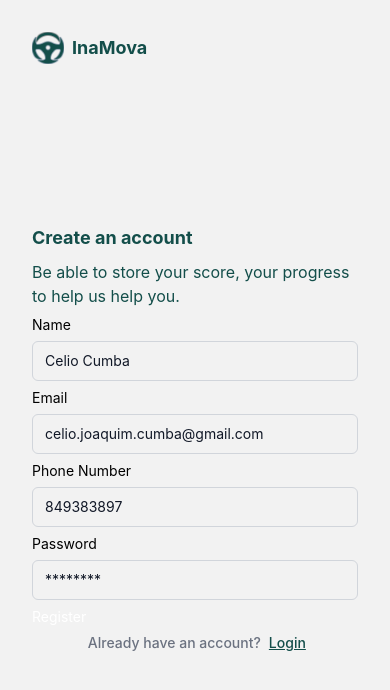
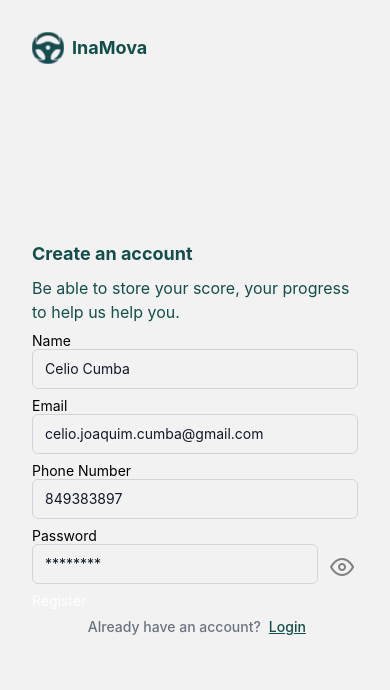
Before and after one commit to CelioJoaquimCumba/InaMova, a React Native app: screen /Register in a window 390 px wide. Shown: the top 690 px of the page. Built offline with nearby package versions, Linux system fonts and the light colour scheme.

Commit message:
feat: add show and hide password

```diff
--- a/src/components/atoms/Input.tsx
+++ b/src/components/atoms/Input.tsx
@@ -1,8 +1,8 @@
 import * as React from "react"
 
 import { cn } from "../../lib/utils"
-import { Text, TextInput, TextInputProps, View } from "react-native"
-
+import { Text, TextInput, TextInputProps, TouchableOpacity, View } from "react-native"
+import { Feather } from "@expo/vector-icons"
 export interface InputProps
   extends TextInputProps {
     label: string
@@ -14,13 +14,21 @@ export interface InputProps
 
 const Input = React.forwardRef<HTMLInputElement, InputProps>(
   ({ className, type, label, hint, isInvalid,value,onChangeText, ...props }, ref) => {
+    const [visible, setVisible] = React.useState(type!=="password")
+
+    const toggleVisible = () => {
+      setVisible(!visible)
+    }
     return (
         <View className="w-full space-y-2 ">
+            <View className="flex">
             <Text>{label}</Text>
+              <View className="flex flex-row items-end space-x-2">
                 <TextInput
-              secureTextEntry={type === "password"}
+                  autoCapitalize="none"
+                  secureTextEntry={!visible}
                   className={cn(
-                `flex h-10 w-full rounded-md  px-3 py-2 ring-offset-4 file:border-0 file:bg-transparent file:text-sm file:font-medium placeholder:text-gray-900 disabled:cursor-not-allowed disabled:opacity-50 border ${isInvalid ? "border-red-500" :"border-gray-300 focus:border-black"}`,
+                    `flex h-10 flex-grow rounded-md  px-3 py-2 ring-offset-4 file:border-0 file:bg-transparent file:text-sm file:font-medium placeholder:text-gray-900 disabled:cursor-not-allowed disabled:opacity-50 border ${isInvalid ? "border-red-500" :"border-gray-300 focus:border-black"}`,
                     className
                   )}
                   ref={ref}
@@ -28,6 +36,14 @@ const Input = React.forwardRef<HTMLInputElement, InputProps>(
                   value={value}
                   onChangeText={onChangeText}
                 />
+                {type === "password" &&
+                <TouchableOpacity onPress={toggleVisible} className="flex self-stretch items-center justify-end rounded-md p-1 h-10">
+                  <Feather name={!visible? "eye" : "eye-off"} size={24} color={"gray"}/>
+                </TouchableOpacity>
+                 }
+
+              </View>
+            </View>
             {hint && isInvalid && <Text className="text-red-500 text-xs italic">{hint}</Text>}
         </View>
     )
```
Lines whose indentation alone changed are shown as unchanged.
